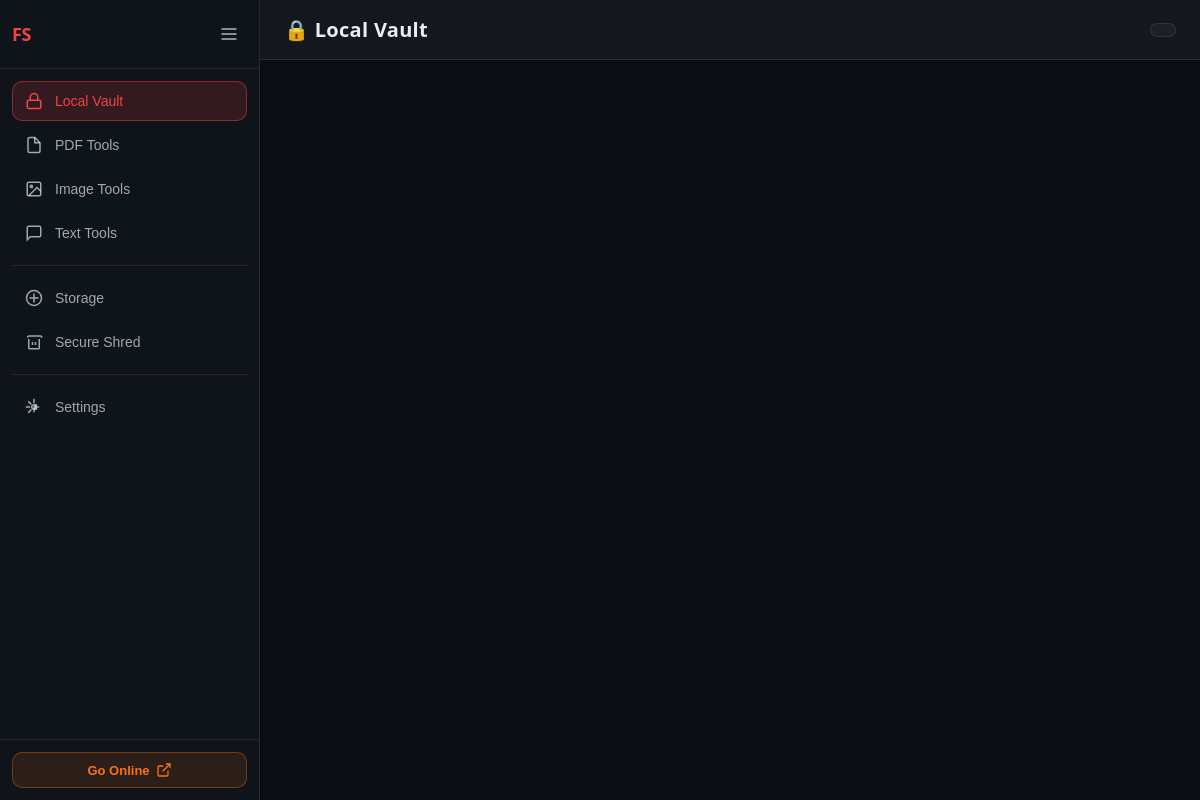
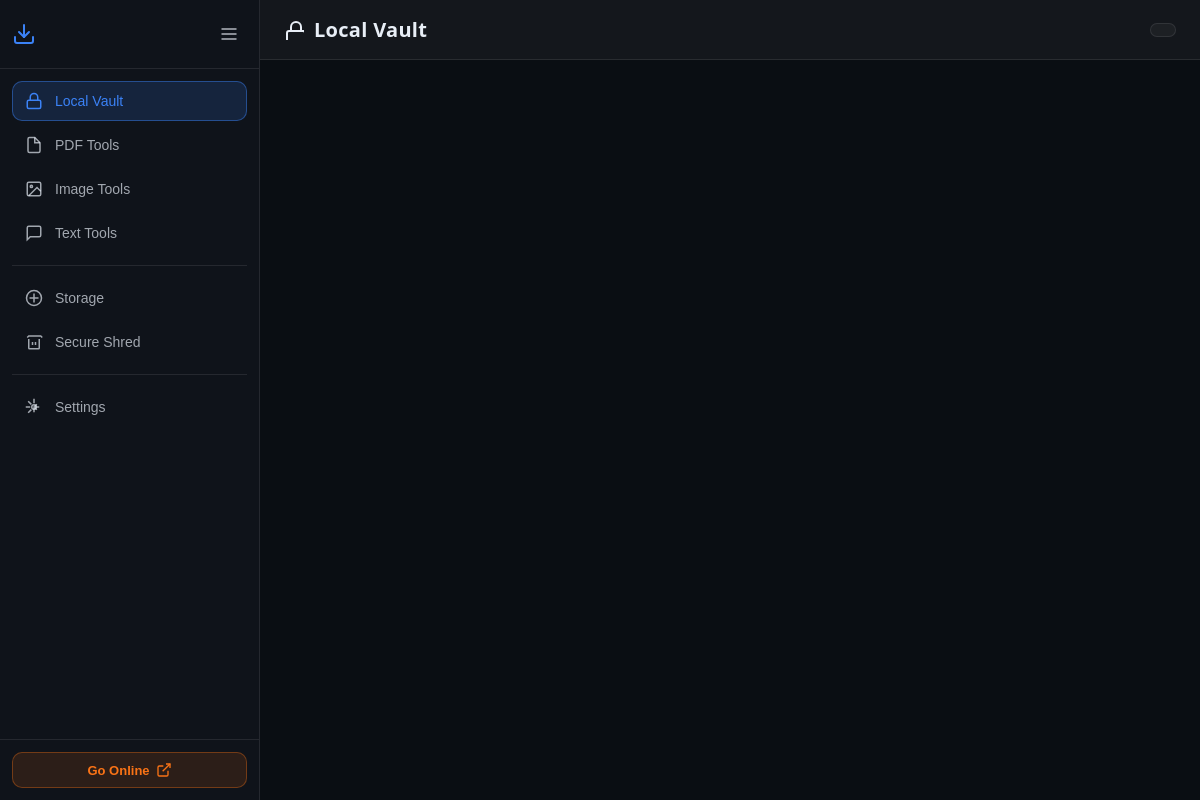
Before and after one commit to FileShot/fileshot-desktop, an Electron app: page renderer/local/index.html in a window 1200 px wide. Both pictures are taken after a click on the button "Local Vault". Drawn offline with Linux system fonts and the light colour scheme.

Commit message:
fix: Replace emojis with SVG icons, fix color scheme, fix tool panel display

```diff
--- a/renderer/local/app.js
+++ b/renderer/local/app.js
@@ -128,22 +128,24 @@ function switchToTool(toolName) {
 
   // Hide all panels
   document.querySelectorAll('.tool-panel').forEach(panel => {
-    panel.hidden = true;
+    panel.style.display = 'none';
   });
 
   // Show selected panel
   const panel = DOM.toolPanel(toolName);
-  if (panel) panel.hidden = false;
+  if (panel) {
+    panel.style.display = 'block';
+  }
 
-  // Update topbar title
+  // Update topbar title with icons
   const titles = {
-    vault: '🔒 Local Vault',
-    pdf: '📄 PDF Tools',
-    image: '🖼️ Image Tools',
-    text: '📝 Text Tools',
-    storage: '💾 Storage Management',
-    shred: '🗑️ Secure File Shredding',
-    settings: '⚙️ Settings'
+    vault: '<svg width="20" height="20" fill="none" stroke="currentColor" stroke-width="2"><rect x="3" y="11" width="18" height="11" rx="2"/><path d="M7 11V7a5 5 0 0 1 10 0v4"/></svg> Local Vault',
+    pdf: '<svg width="20" height="20" fill="none" stroke="currentColor" stroke-width="2"><path d="M14 2H6a2 2 0 0 0-2 2v16a2 2 0 0 0 2 2h12a2 2 0 0 0 2-2V8z"/><polyline points="14 2 14 8 20 8"/></svg> PDF Tools',
+    image: '<svg width="20" height="20" fill="none" stroke="currentColor" stroke-width="2"><rect x="3" y="3" width="18" height="18" rx="2"/><circle cx="8.5" cy="8.5" r="1.5"/><polyline points="21 15 16 10 5 21"/></svg> Image Tools',
+    text: '<svg width="20" height="20" fill="none" stroke="currentColor" stroke-width="2"><polyline points="4 7 4 4 20 4 20 7"/><line x1="9" y1="20" x2="15" y2="20"/><line x1="12" y1="4" x2="12" y2="20"/></svg> Text Tools',
+    storage: '<svg width="20" height="20" fill="none" stroke="currentColor" stroke-width="2"><ellipse cx="12" cy="5" rx="9" ry="3"/><path d="M21 12c0 1.66-4 3-9 3s-9-1.34-9-3"/></svg> Storage Management',
+    shred: '<svg width="20" height="20" fill="none" stroke="currentColor" stroke-width="2"><polyline points="3 6 5 6 21 6"/><path d="M19 6v14a2 2 0 0 1-2 2H7a2 2 0 0 1-2-2V6m3 0V4a2 2 0 0 1 2-2h4a2 2 0 0 1 2 2v2"/></svg> Secure File Shredding',
+    settings: '<svg width="20" height="20" fill="none" stroke="currentColor" stroke-width="2"><circle cx="12" cy="12" r="3"/><path d="M12 1v6m0 6v6M4.2 4.2l4.2 4.2m5.6 5.6l4.2 4.2M1 12h6m6 0h6M4.2 19.8l4.2-4.2m5.6-5.6l4.2-4.2"/></svg> Settings'
   };
 
   DOM.topbarLeft().innerHTML = `<h1>${titles[toolName]}</h1>`;
@@ -477,7 +479,7 @@ function initSettingsTool() {
 function initToolPanels() {
   // Initialize all tool panels visibility
   document.querySelectorAll('.tool-panel').forEach(panel => {
-    panel.hidden = true;
+    panel.style.display = 'none';
   });
 }
 
--- a/renderer/local/index.html
+++ b/renderer/local/index.html
@@ -11,7 +11,11 @@
     <!-- Sidebar Navigation -->
     <aside class="sidebar" id="sidebar">
       <div class="sidebar-header">
-        <div class="logo-mini">FS</div>
+        <svg class="logo-mini" width="24" height="24" viewBox="0 0 24 24" fill="none" xmlns="http://www.w3.org/2000/svg">
+          <path d="M21 15v4a2 2 0 0 1-2 2H5a2 2 0 0 1-2-2v-4" stroke="currentColor" stroke-width="2" stroke-linecap="round" stroke-linejoin="round"/>
+          <polyline points="7 10 12 15 17 10" stroke="currentColor" stroke-width="2" stroke-linecap="round" stroke-linejoin="round"/>
+          <line x1="12" y1="15" x2="12" y2="3" stroke="currentColor" stroke-width="2" stroke-linecap="round" stroke-linejoin="round"/>
+        </svg>
         <button class="btn-collapse" id="btnCollapse" title="Toggle sidebar">
           <svg width="20" height="20" viewBox="0 0 24 24" fill="none" stroke="currentColor" stroke-width="2">
             <line x1="3" y1="6" x2="21" y2="6"></line>
--- a/renderer/local/styles.css
+++ b/renderer/local/styles.css
@@ -7,8 +7,8 @@
   --border: rgba(255,255,255,0.09);
   --text: #e8eef6;
   --text-secondary: rgba(232,238,246,0.68);
-  --accent: #ef4444;
-  --accent-hover: #dc2626;
+  --accent: #3b82f6;
+  --accent-hover: #2563eb;
   --accent2: #f97316;
   --ok: #10b981;
   --sidebar-width: 260px;
@@ -30,14 +30,15 @@ body {
 .sidebar { width: var(--sidebar-width); background: var(--bg-secondary); border-right: 1px solid var(--border); display: flex; flex-direction: column; transition: width 0.3s ease; overflow: hidden; }
 .sidebar.collapsed { width: var(--sidebar-width-collapsed); }
 .sidebar-header { display: flex; align-items: center; justify-content: space-between; padding: 16px 12px; border-bottom: 1px solid var(--border); }
-.logo-mini { font-weight: 900; font-size: 18px; letter-spacing: -0.5px; color: var(--accent); }
+.logo-mini { color: var(--accent); }
 .btn-collapse { background: none; border: none; color: var(--text-secondary); cursor: pointer; padding: 8px; display: flex; border-radius: 8px; transition: background 0.2s; }
 .btn-collapse:hover { background: var(--panel-hover); }
 .sidebar-nav { flex: 1; display: flex; flex-direction: column; gap: 4px; padding: 12px; overflow-y: auto; }
 .nav-item { display: flex; align-items: center; gap: 12px; padding: 10px 12px; background: transparent; border: 1px solid transparent; color: var(--text-secondary); border-radius: 10px; cursor: pointer; font-size: 14px; transition: all 0.2s; white-space: nowrap; }
+.nav-item svg { flex-shrink: 0; }
 .nav-item:hover { background: var(--panel-hover); color: var(--text); }
-.nav-item.active { background: rgba(239, 68, 68, 0.16); border-color: rgba(239, 68, 68, 0.45); color: var(--accent); }
-.sidebar.collapsed .nav-item span { display: none; }
+.nav-item.active { background: rgba(59, 130, 246, 0.16); border-color: rgba(59, 130, 246, 0.45); color: var(--accent); }
+.sidebar.collapsed .nav-item span:not(svg) { display: none; }
 .sidebar-divider { height: 1px; background: var(--border); margin: 8px 0; }
 .sidebar-footer { padding: 12px; border-top: 1px solid var(--border); }
 .btn-full { width: 100%; display: flex; align-items: center; justify-content: center; gap: 8px; }
@@ -45,7 +46,8 @@ body {
 
 .main-content { flex: 1; display: flex; flex-direction: column; overflow: hidden; }
 .topbar { display: flex; align-items: center; justify-content: space-between; padding: 16px 24px; border-bottom: 1px solid var(--border); background: var(--panel); flex-shrink: 0; }
-.topbar-left h1 { margin: 0; font-size: 20px; font-weight: 700; letter-spacing: 0.3px; }
+.topbar-left h1 { margin: 0; font-size: 20px; font-weight: 700; letter-spacing: 0.3px; display: flex; align-items: center; gap: 10px; }
+.topbar-left h1 svg { flex-shrink: 0; }
 .topbar-right { display: flex; gap: 12px; align-items: center; }
 .status-badge { font-size: 12px; color: var(--text-secondary); background: var(--panel); padding: 6px 12px; border-radius: 8px; border: 1px solid var(--border); }
 
@@ -58,17 +60,16 @@ body {
 .btn { border: 1px solid var(--border); background: var(--panel); color: var(--text); border-radius: 10px; padding: 9px 12px; cursor: pointer; font-weight: 600; font-size: 13px; transition: all 0.2s; display: inline-flex; align-items: center; gap: 6px; }
 .btn:hover { background: var(--panel-hover); }
 .btn:active { transform: scale(0.98); }
-.btn-primary { border-color: rgba(239, 68, 68, 0.45); background: rgba(239, 68, 68, 0.16); color: var(--accent); }
-.btn-primary:hover { background: rgba(239, 68, 68, 0.22); }
+.btn-primary { border-color: rgba(59, 130, 246, 0.45); background: rgba(59, 130, 246, 0.16); color: var(--accent); }
+.btn-primary:hover { background: rgba(59, 130, 246, 0.22); }
 .btn-secondary { border-color: rgba(249, 115, 22, 0.35); background: rgba(249, 115, 22, 0.12); color: var(--accent2); }
 .btn-secondary:hover { background: rgba(249, 115, 22, 0.18); }
-.btn-danger { border-color: rgba(239, 68, 68, 0.55); background: rgba(239, 68, 68, 0.20); color: var(--accent); }
+.btn-danger { border-color: rgba(239, 68, 68, 0.55); background: rgba(239, 68, 68, 0.20); color: #ef4444; }
 .btn-danger:hover { background: rgba(239, 68, 68, 0.28); }
 .btn:disabled { opacity: 0.5; cursor: not-allowed; }
 
 .tools-container { flex: 1; overflow: auto; padding: 24px; position: relative; }
-.tool-panel { display: none; }
-.tool-panel:not([hidden]) { display: block; max-width: 1200px; margin: 0 auto; }
+.tool-panel { display: none; max-width: 1200px; margin: 0 auto; }
 .panel-actions { display: flex; gap: 10px; margin-bottom: 20px; }
 .status { font-size: 13px; color: var(--text-secondary); margin-bottom: 16px; padding: 8px 12px; background: var(--panel); border-radius: 8px; border: 1px solid var(--border); }
 
```
